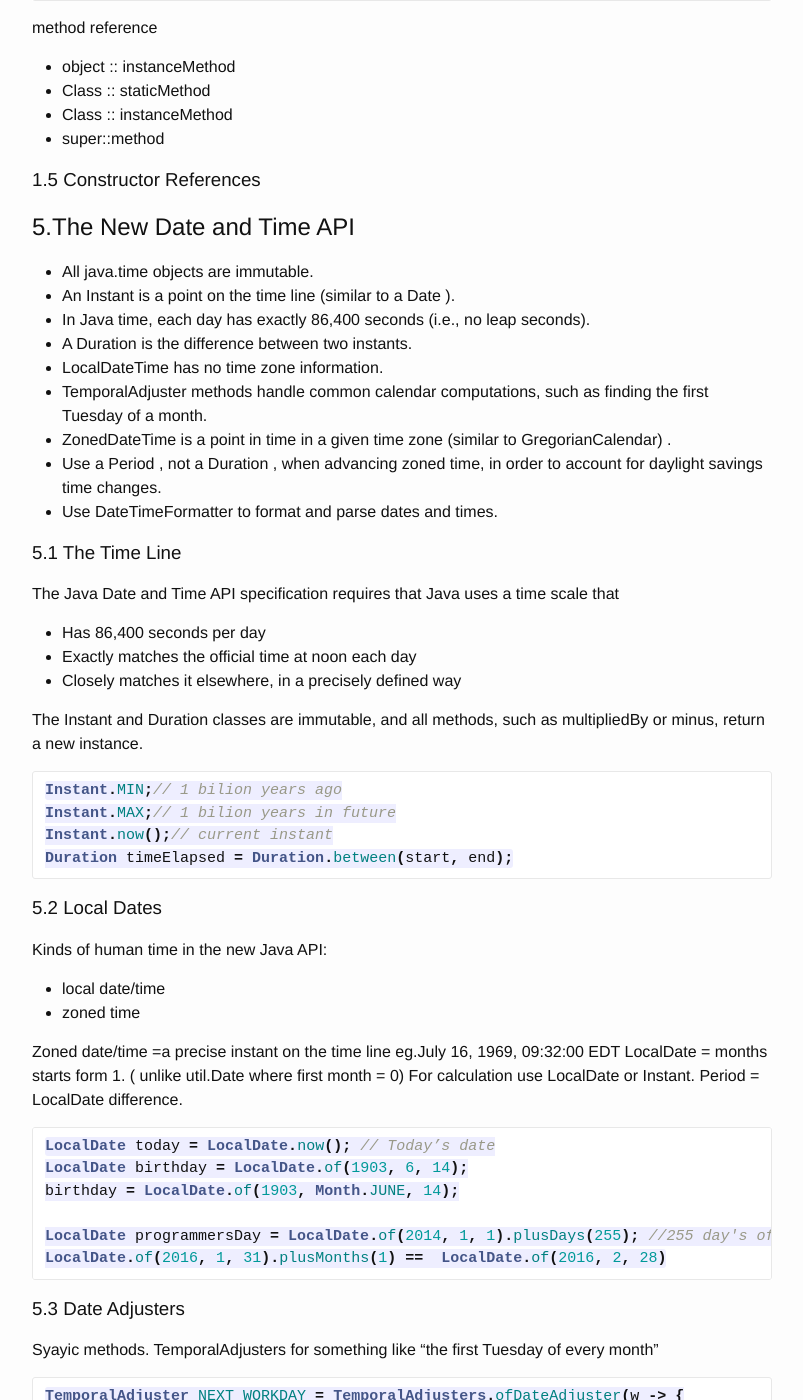
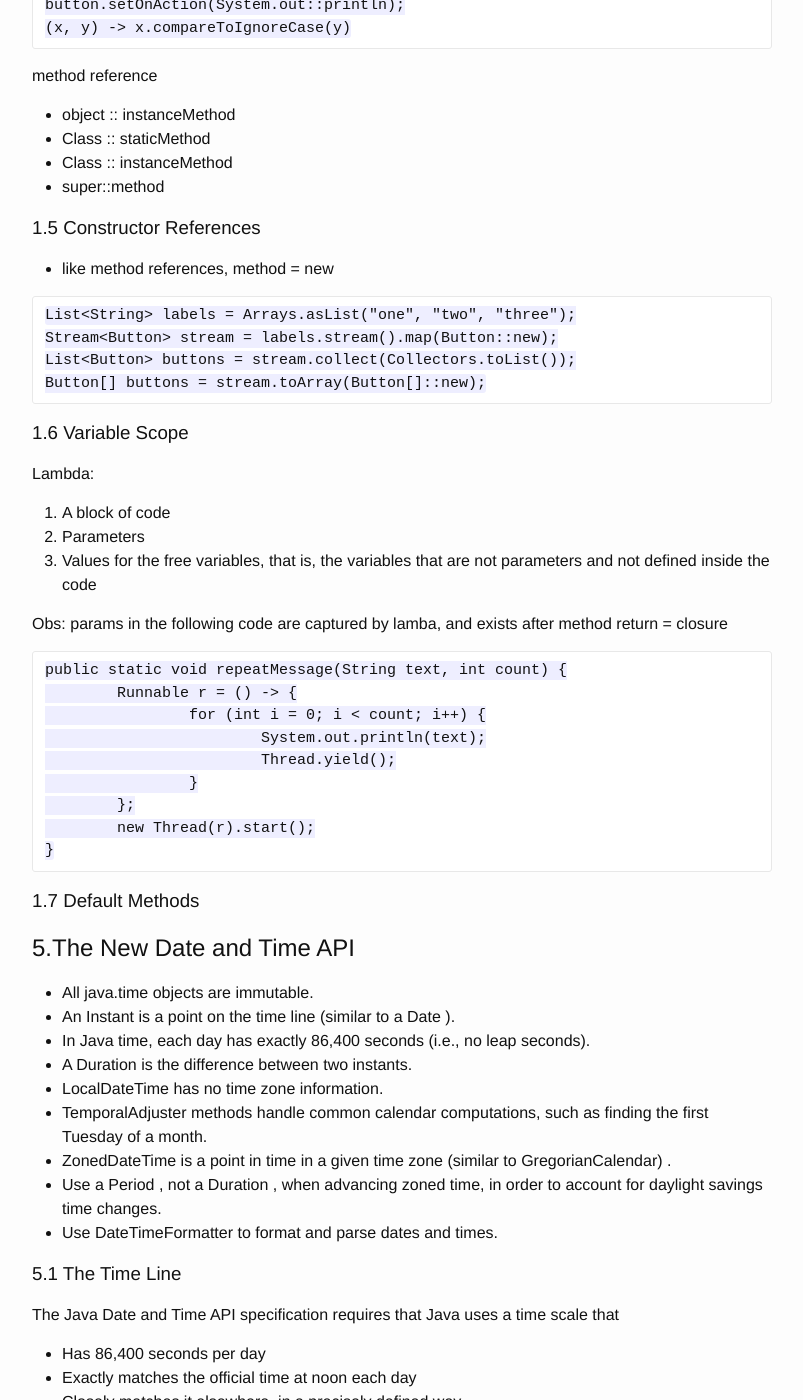
Before and after one commit to predoiua/predoiua.github.io, a Jekyll site: the page built from tutorials/java/java_8_really_impatient/index.md, in a window 1280 px wide and 1400 px high, scrolled down 1232 px. Shown: the whole window, without its empty margins (238-1041 px from the left). Built offline with Jekyll 4.4.1, drawn with Linux system fonts in a browser that asks for light colours; some of the changed text lies outside the part shown.

Commit message:
java wip

```diff
--- a/tutorials/java/java_8_really_impatient/index.md
+++ b/tutorials/java/java_8_really_impatient/index.md
@@ -48,6 +48,39 @@ method reference
 - super::method
 
 ### 1.5 Constructor References
+
+- like method references, method = new
+
+~~~
+List<String> labels = Arrays.asList("one", "two", "three");
+Stream<Button> stream = labels.stream().map(Button::new);
+List<Button> buttons = stream.collect(Collectors.toList());
+Button[] buttons = stream.toArray(Button[]::new);
+~~~
+
+### 1.6 Variable Scope
+
+Lambda:
+1. A block of code
+2. Parameters
+3. Values for the free variables, that is, the variables that are not parameters and not defined inside the code
+
+Obs: params in the following code are captured by lamba, and exists after method return = closure
+
+~~~
+public static void repeatMessage(String text, int count) {
+	Runnable r = () -> {
+		for (int i = 0; i < count; i++) {
+			System.out.println(text);
+			Thread.yield();
+		}
+	};
+	new Thread(r).start();
+}
+~~~
+
+### 1.7 Default Methods
+
 
 ## 5.The New Date and Time API
 
```
